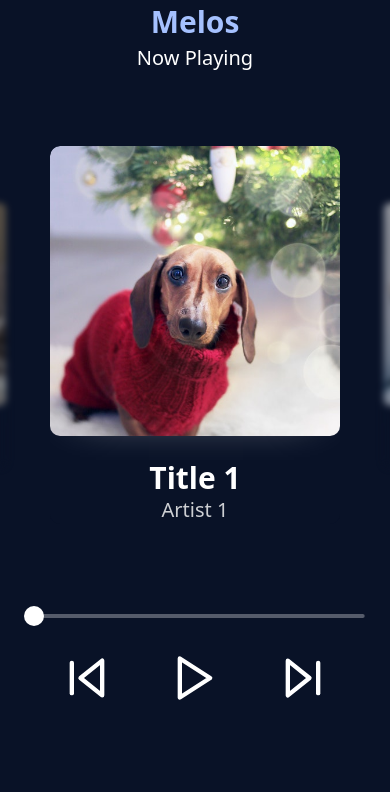
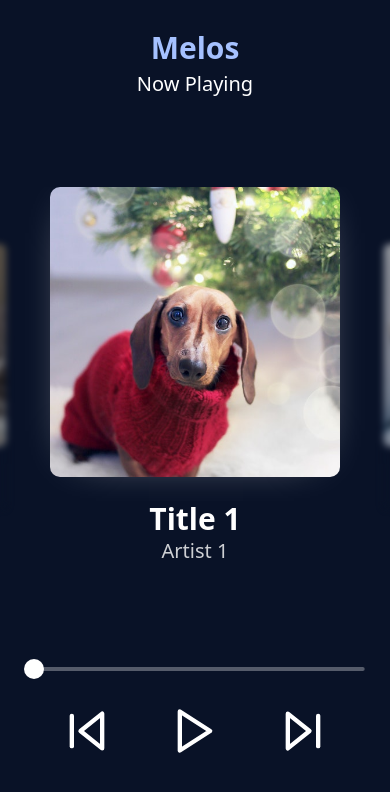
Before and after one commit to OhmPatil/melos, a React (Vite) app: page / in a window 390 px wide. Shown: the top 792 px of the page. Built offline with nearby package versions, Linux system fonts and the light colour scheme.

Commit message:
Another responsive fix

```diff
--- a/src/App.jsx
+++ b/src/App.jsx
@@ -7,7 +7,7 @@ import PlayerControls from './sections/PlayerControls'
 function App() {
 
   return (
-    <div className="App md:h-screen">
+    <div className="App md:h-screen py-6 md:py-0">
       <Header/>
       <Hero/>
     </div>
--- a/src/styles/App.css
+++ b/src/styles/App.css
@@ -3,7 +3,7 @@
 }
 
 .App{
-    height: 90vh;
+    height: 100vh;
     display: flex;
     flex-direction: column;
     justify-content: center;
--- a/src/styles/index.css
+++ b/src/styles/index.css
@@ -7,7 +7,6 @@
   padding: 0;
   box-sizing: border-box;
   background-color: #091227;
-  overflow: hidden;
 }
 
 #root{
```
